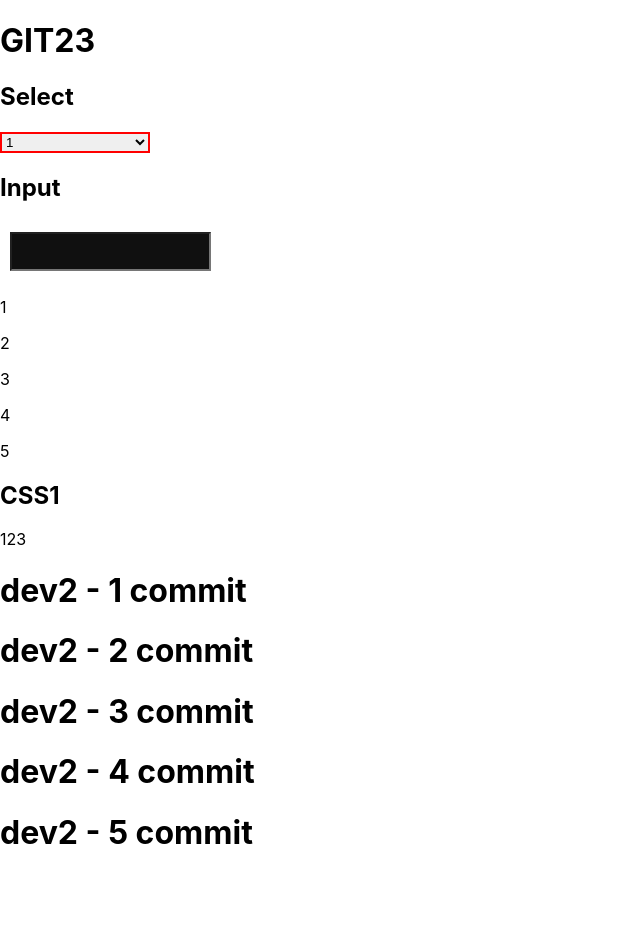
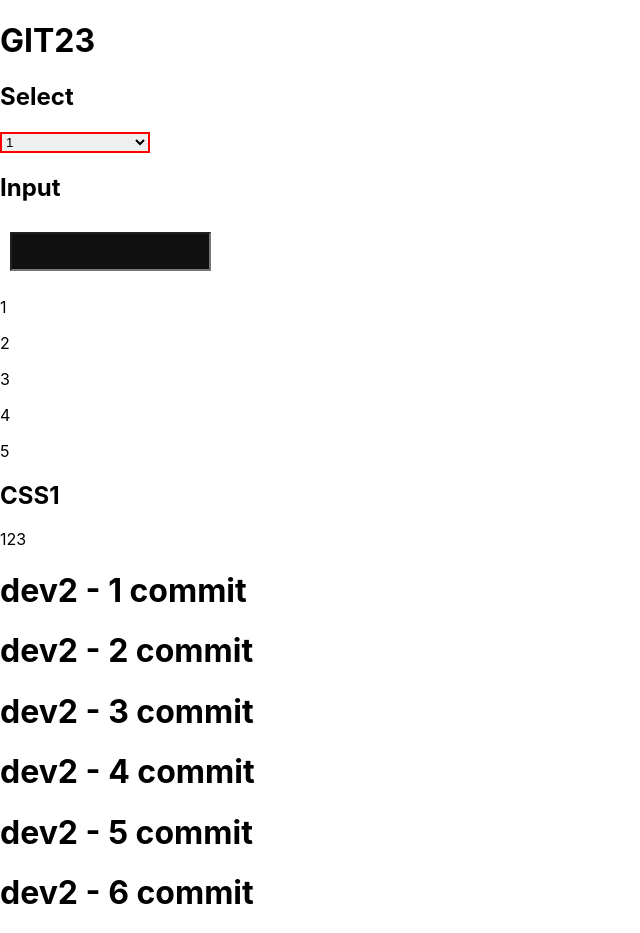
Before and after one commit to safronman/test_git2, a React (Create React App) app: page / in a window 1280 px wide. Shown: the whole page, without its empty margins (0-640 px from the left). Before the commit the page ends 873 px from the top, so only its background shows below. Built offline with nearby package versions, Linux system fonts and the light colour scheme.

Commit message:
<h1>dev2 - 6 commit</h1>

```diff
--- a/src/App.js
+++ b/src/App.js
@@ -33,6 +33,7 @@ function App() {
             <h1>dev2 - 3 commit</h1>
             <h1>dev2 - 4 commit</h1>
             <h1>dev2 - 5 commit</h1>
+            <h1>dev2 - 6 commit</h1>
         </div>
 
     );
```
